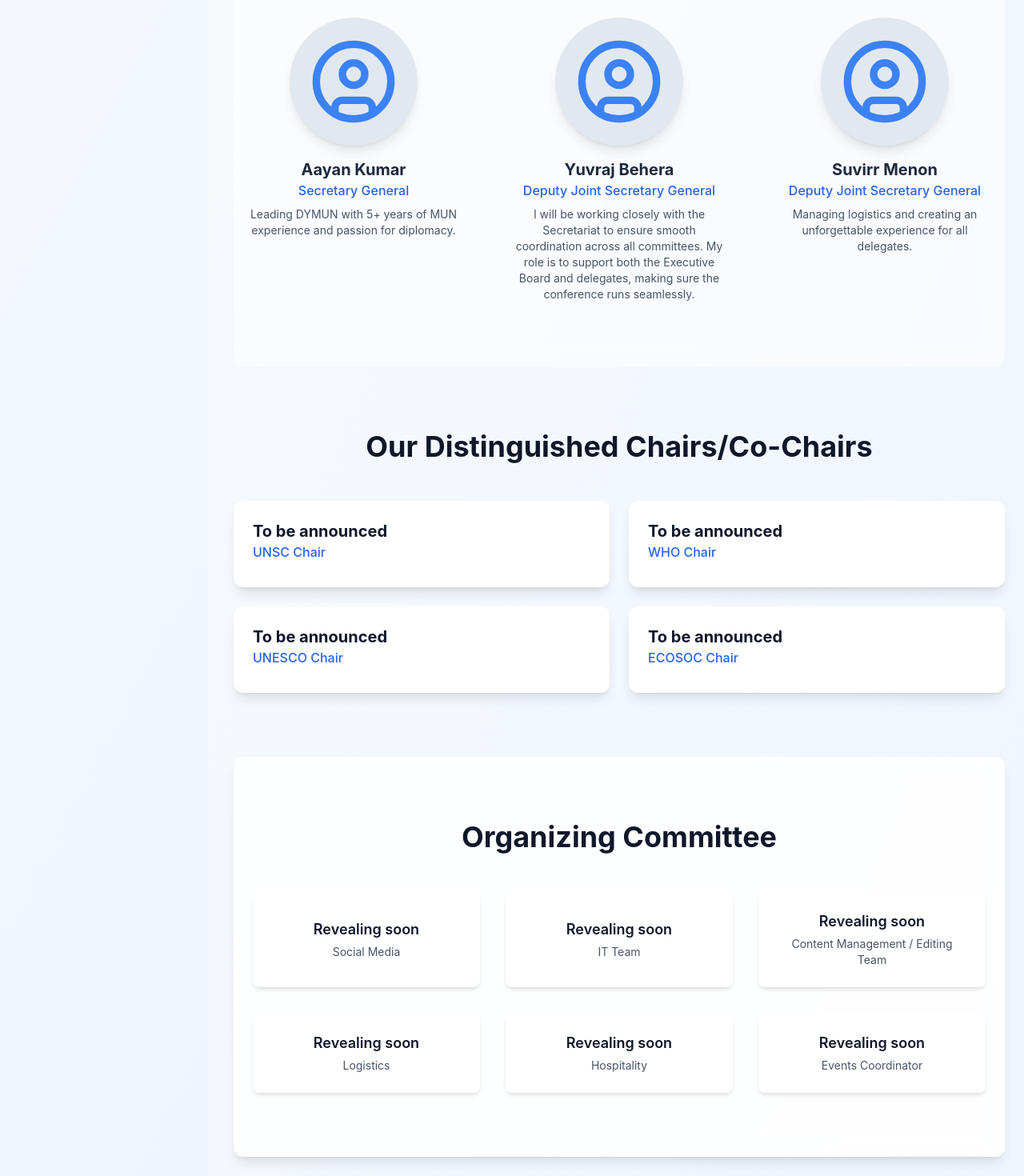
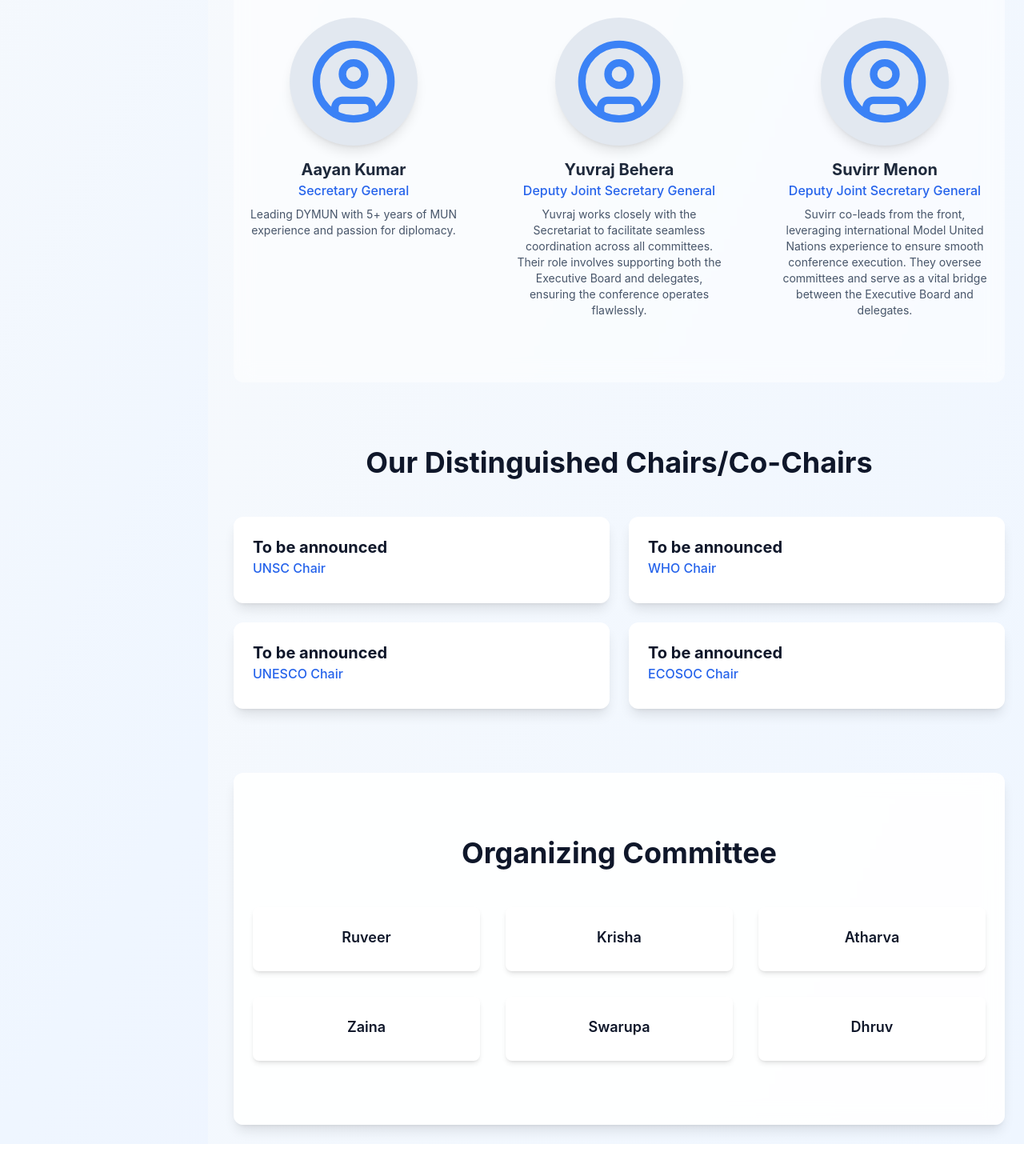
Before and after one commit to hach-ko/DYMUN, a React (Create React App) app in the folder mun/: page /about-us in a window 1280 px wide. Shown: the part 950-2420 px from the top of the page at 80% size. After the commit the page ends 2380 px from the top, so only its background shows below. Built offline with nearby package versions, Linux system fonts and the light colour scheme; a web font is replaced by a local one.

Commit message:
Add files via upload

```diff
--- a/mun/src/Pages/AboutUs.jsx
+++ b/mun/src/Pages/AboutUs.jsx
@@ -21,24 +21,24 @@ const teamMembers = [
     name: 'Yuvraj Behera',
     role: 'Deputy Joint Secretary General',
     image: null,
-    bio: 'I will be working closely with the Secretariat to ensure smooth coordination across all committees. My role is to support both the Executive Board and delegates, making sure the conference runs seamlessly.'
+    bio: 'Yuvraj works closely with the Secretariat to facilitate seamless coordination across all committees. Their role involves supporting both the Executive Board and delegates, ensuring the conference operates flawlessly.'
   },
   {
     name: 'Suvirr Menon',
     role: 'Deputy Joint Secretary General',
     image: null,
-    bio: 'Managing logistics and creating an unforgettable experience for all delegates.'
+    bio: 'Suvirr co-leads from the front, leveraging international Model United Nations experience to ensure smooth conference execution. They oversee committees and serve as a vital bridge between the Executive Board and delegates.'
   }
 ];
 
 // OC members - names hidden
 const ocMembers = [
-  { name: 'Revealing soon', role: 'Social Media' },
-  { name: 'Revealing soon', role: 'IT Team' },
-  { name: 'Revealing soon', role: 'Content Management / Editing Team' },
-  { name: 'Revealing soon', role: 'Logistics' },
-  { name: 'Revealing soon', role: 'Hospitality' },
-  { name: 'Revealing soon', role: 'Events Coordinator' }
+  { name: 'Ruveer', role: ' ' },
+  { name: 'Krisha', role: ' ' },
+  { name: 'Atharva', role: ' ' },
+  { name: 'Zaina', role: ' ' },
+  { name: 'Swarupa', role: ' ' },
+  { name: 'Dhruv', role: ' ' }
 ];
 
 // Chairs - names changed to "To be announced"
```
